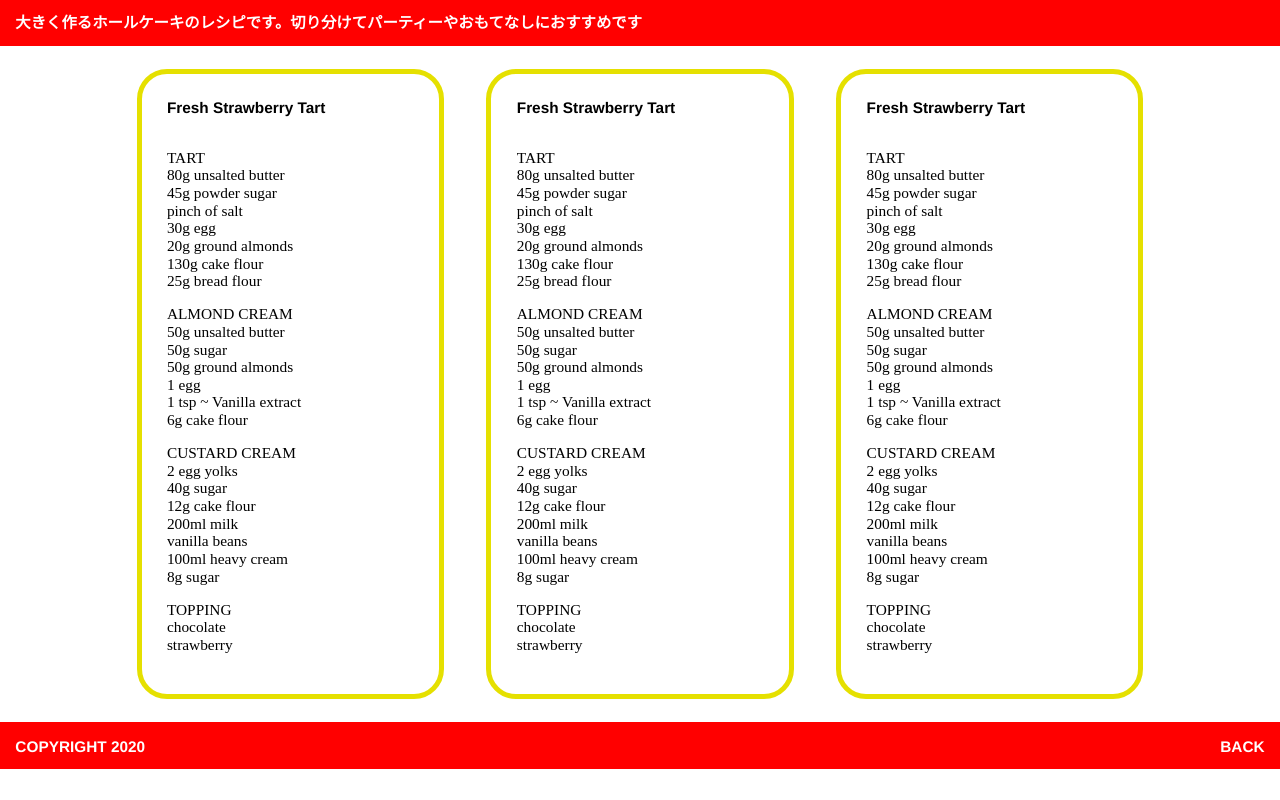
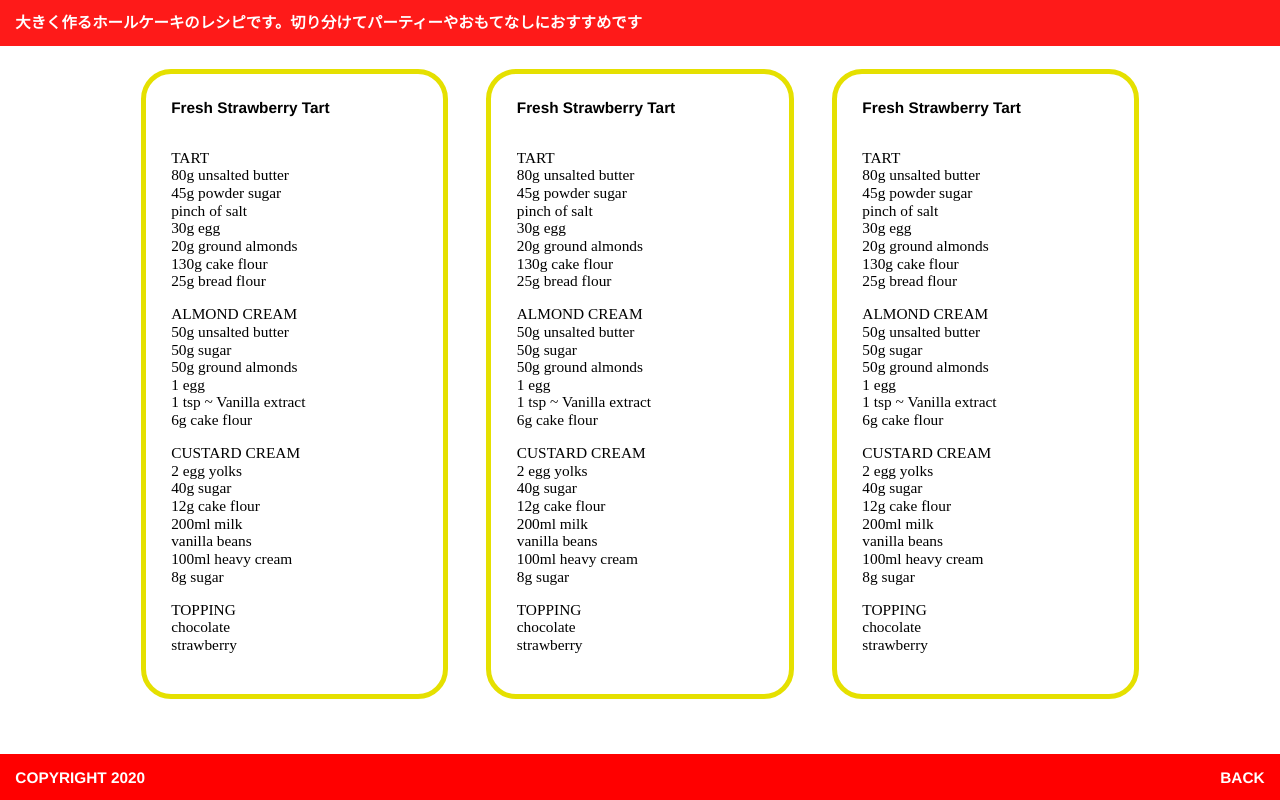
Before and after one commit to anydnny/WebDev, a plain HTML site: page FOOD/index.html in a window 1280 px wide. Drawn offline with Linux system fonts and the light colour scheme.

Commit message:
Update style.css

```diff
--- a/FOOD/css/style.css
+++ b/FOOD/css/style.css
@@ -5,6 +5,10 @@ html{
 	 box-sizing: border-box;
 	 margin: 0;
 	 padding: 0;
+}
+:root {
+  --header-bg-color: #FE1A19;
+  --section-border-color:#E5E000;
 }
 body{
 	font-family: "Helvetica", sans-serif;
@@ -14,7 +18,7 @@ body{
 }
 .header{
 	height: 6rem;
-	background-color: red;
+	background-color: var(--header-bg-color);
 }
 .header h1{
 	line-height: 6rem;
@@ -24,11 +28,12 @@ body{
 }
 .main{
 	text-align: center;
-	height: calc(100vh-12rem);
+	min-height: calc(100vh - 12rem);
+	font-size:0;
 }
 .main section{
 	width: 40rem;
-	border: 5px solid #E5E000;
+	border: 5px solid var(--section-border-color);
 	border-radius: 30px;
 	display: inline-block;
 	margin-top: 3rem;
@@ -38,6 +43,7 @@ body{
 	line-height: 2.3rem;
 	font-weight: normal;
 	color:black;
+	font-size:2rem;
 }
 .second{
 	margin-right: 5rem;
```
